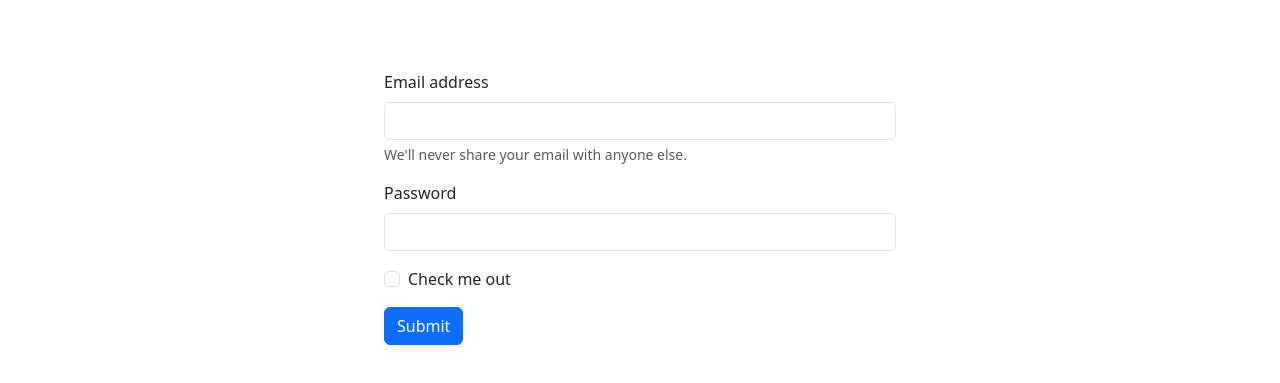
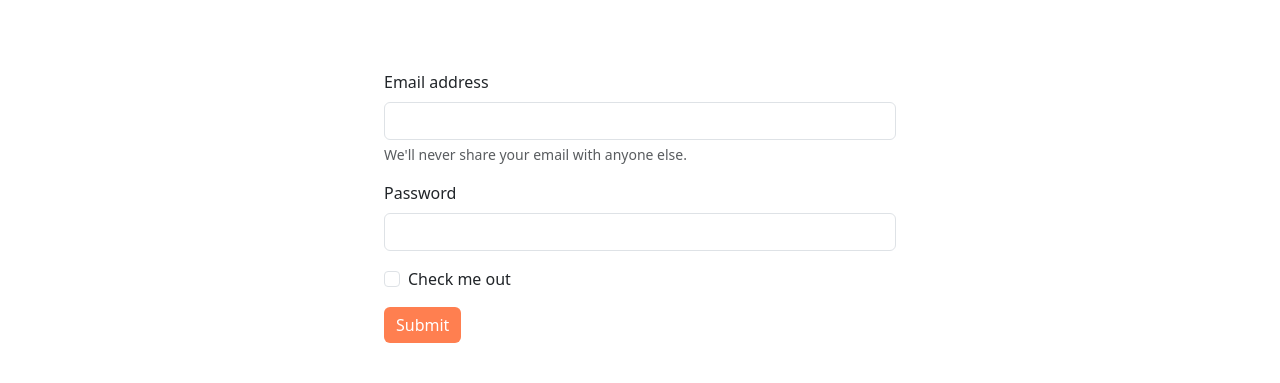
Before and after one commit to gocodeux/learningGit-website, a plain HTML site: page index.html in a window 1280 px wide. Shown: the part 63-446 px from the top of the page. Drawn offline with nearby package versions, Linux system fonts and the light colour scheme.

Commit message:
changed submit button color and styling

```diff
--- a/index.html
+++ b/index.html
@@ -59,7 +59,7 @@
           <input type="checkbox" class="form-check-input" id="exampleCheck1">
           <label class="form-check-label" for="exampleCheck1">Check me out</label>
         </div>
-        <button type="submit" class="btn btn-primary">Submit</button>
+        <button type="submit" class="btn btn-primary" style="background-color: coral; border: none; outline: none;">Submit</button>
       </form>
 
 
```
